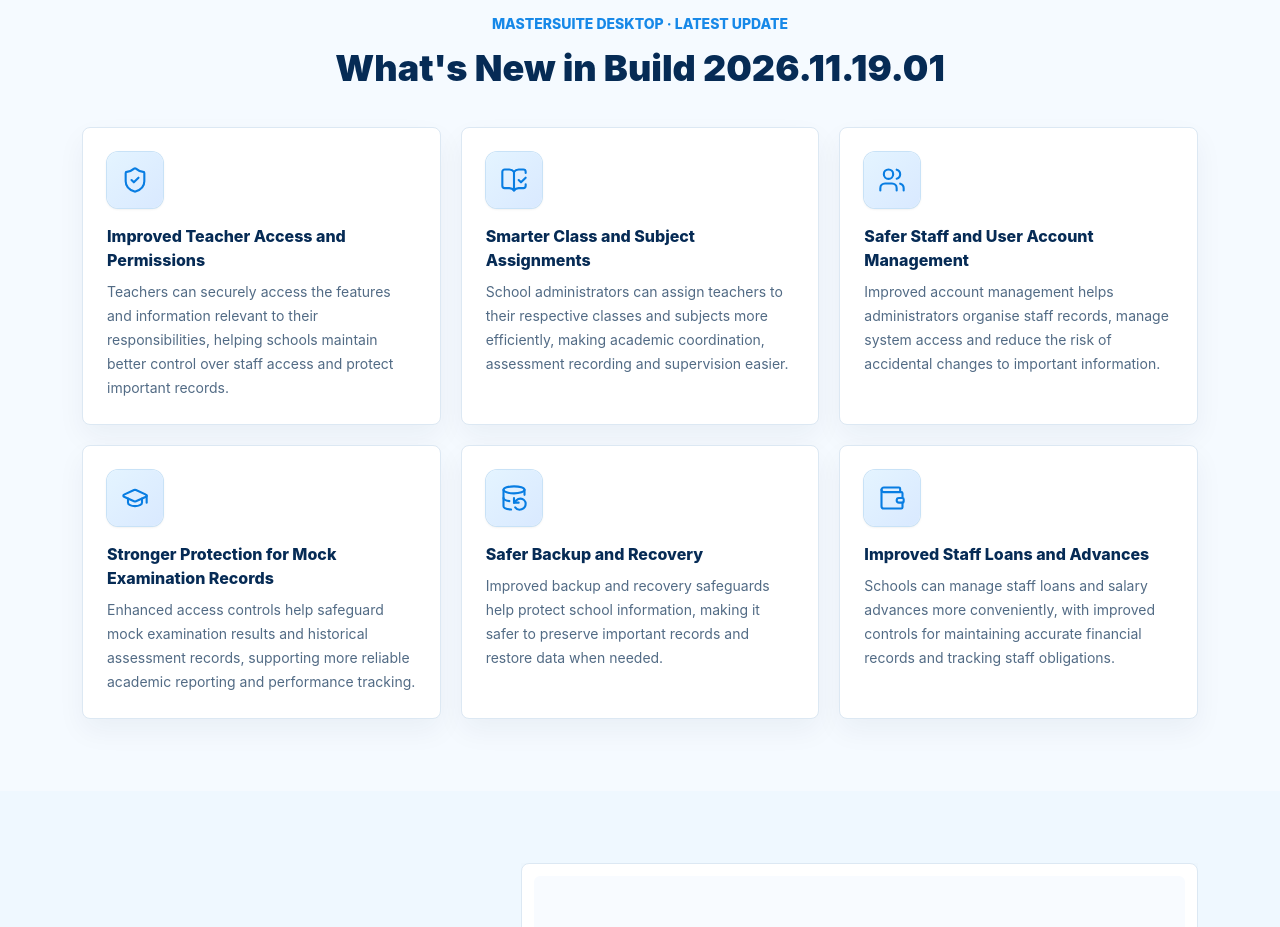
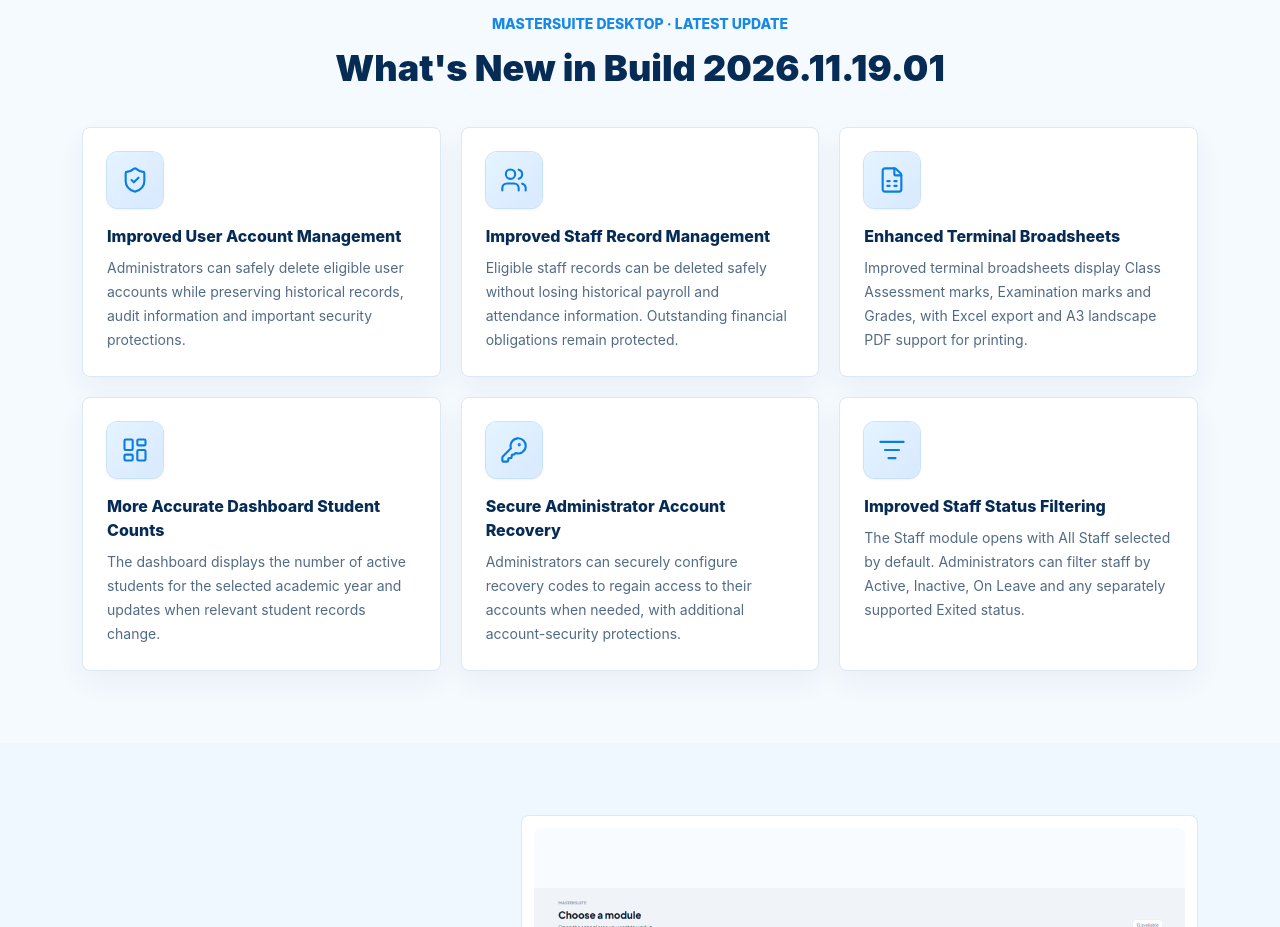
Before and after one commit to nanabaffour6/MasterSuite-website, a React (Vite) app: page / in a window 1280 px wide. Shown: the part 4100-5027 px from the top of the page. Built offline with nearby package versions, Linux system fonts and the light colour scheme.

Commit message:
Replace old What's New with six approved MasterSuite v1.0.5 improvements

```diff
--- a/components/landing/whats-new.tsx
+++ b/components/landing/whats-new.tsx
@@ -1,37 +1,37 @@
-import { ShieldCheck, BookOpenCheck, Users, GraduationCap, DatabaseBackup, Wallet } from 'lucide-react';
+import { ShieldCheck, Users, FileSpreadsheet, LayoutDashboard, KeyRound, ListFilter } from 'lucide-react';
 import { Card, CardContent } from '@/components/ui/card';
 import { MASTER_SUITE_BUILD } from '@/lib/site-config';
 
 const releaseHighlights = [
   {
-    title: 'Improved Teacher Access and Permissions',
-    body: 'Teachers can securely access the features and information relevant to their responsibilities, helping schools maintain better control over staff access and protect important records.',
+    title: 'Improved User Account Management',
+    body: 'Administrators can safely delete eligible user accounts while preserving historical records, audit information and important security protections.',
     icon: ShieldCheck,
   },
   {
-    title: 'Smarter Class and Subject Assignments',
-    body: 'School administrators can assign teachers to their respective classes and subjects more efficiently, making academic coordination, assessment recording and supervision easier.',
-    icon: BookOpenCheck,
-  },
-  {
-    title: 'Safer Staff and User Account Management',
-    body: 'Improved account management helps administrators organise staff records, manage system access and reduce the risk of accidental changes to important information.',
+    title: 'Improved Staff Record Management',
+    body: 'Eligible staff records can be deleted safely without losing historical payroll and attendance information. Outstanding financial obligations remain protected.',
     icon: Users,
   },
   {
-    title: 'Stronger Protection for Mock Examination Records',
-    body: 'Enhanced access controls help safeguard mock examination results and historical assessment records, supporting more reliable academic reporting and performance tracking.',
-    icon: GraduationCap,
+    title: 'Enhanced Terminal Broadsheets',
+    body: 'Improved terminal broadsheets display Class Assessment marks, Examination marks and Grades, with Excel export and A3 landscape PDF support for printing.',
+    icon: FileSpreadsheet,
   },
   {
-    title: 'Safer Backup and Recovery',
-    body: 'Improved backup and recovery safeguards help protect school information, making it safer to preserve important records and restore data when needed.',
-    icon: DatabaseBackup,
+    title: 'More Accurate Dashboard Student Counts',
+    body: 'The dashboard displays the number of active students for the selected academic year and updates when relevant student records change.',
+    icon: LayoutDashboard,
   },
   {
-    title: 'Improved Staff Loans and Advances',
-    body: 'Schools can manage staff loans and salary advances more conveniently, with improved controls for maintaining accurate financial records and tracking staff obligations.',
-    icon: Wallet,
+    title: 'Secure Administrator Account Recovery',
+    body: 'Administrators can securely configure recovery codes to regain access to their accounts when needed, with additional account-security protections.',
+    icon: KeyRound,
+  },
+  {
+    title: 'Improved Staff Status Filtering',
+    body: 'The Staff module opens with All Staff selected by default. Administrators can filter staff by Active, Inactive, On Leave and any separately supported Exited status.',
+    icon: ListFilter,
   },
 ] as const;
 
```
